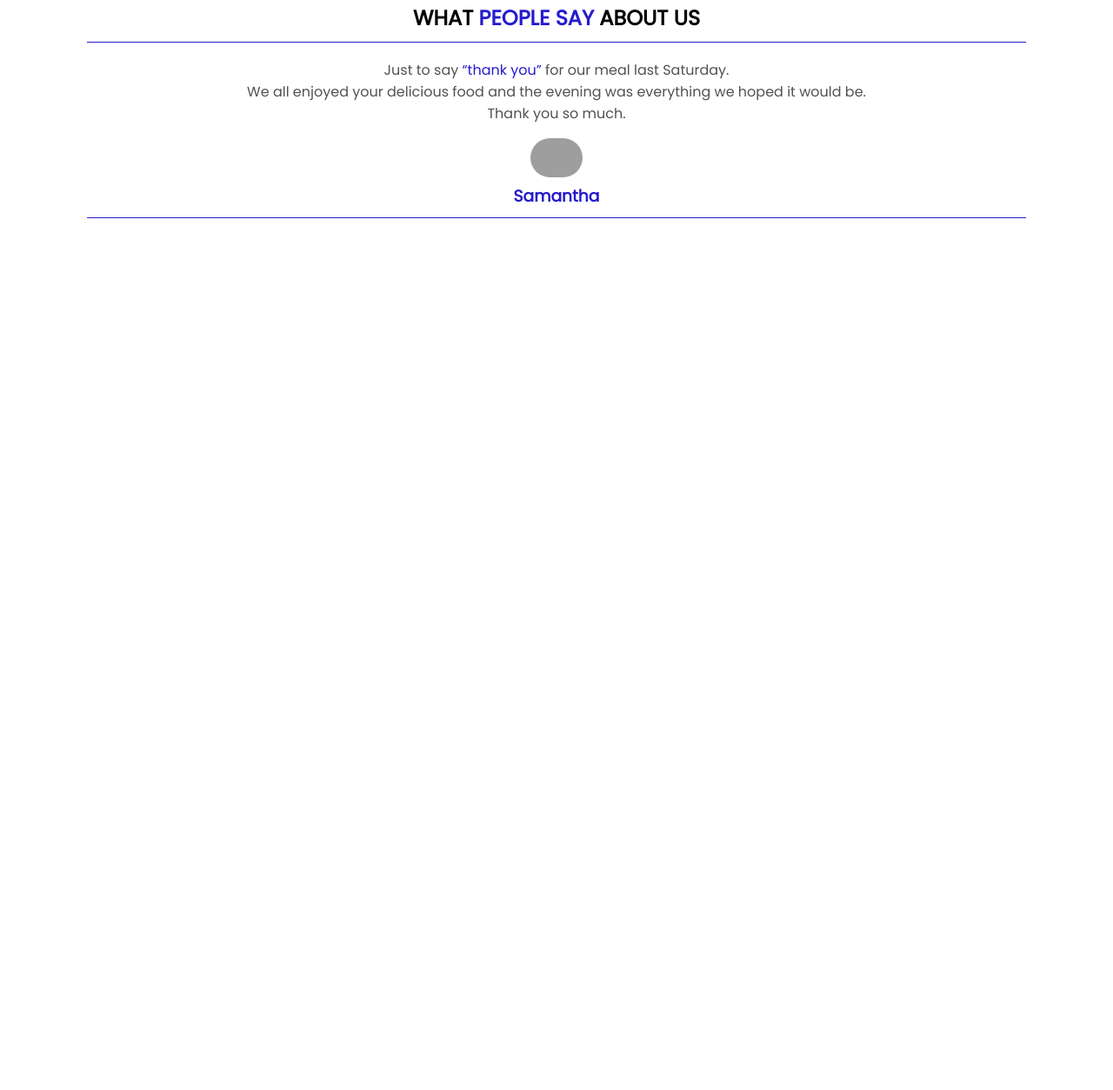
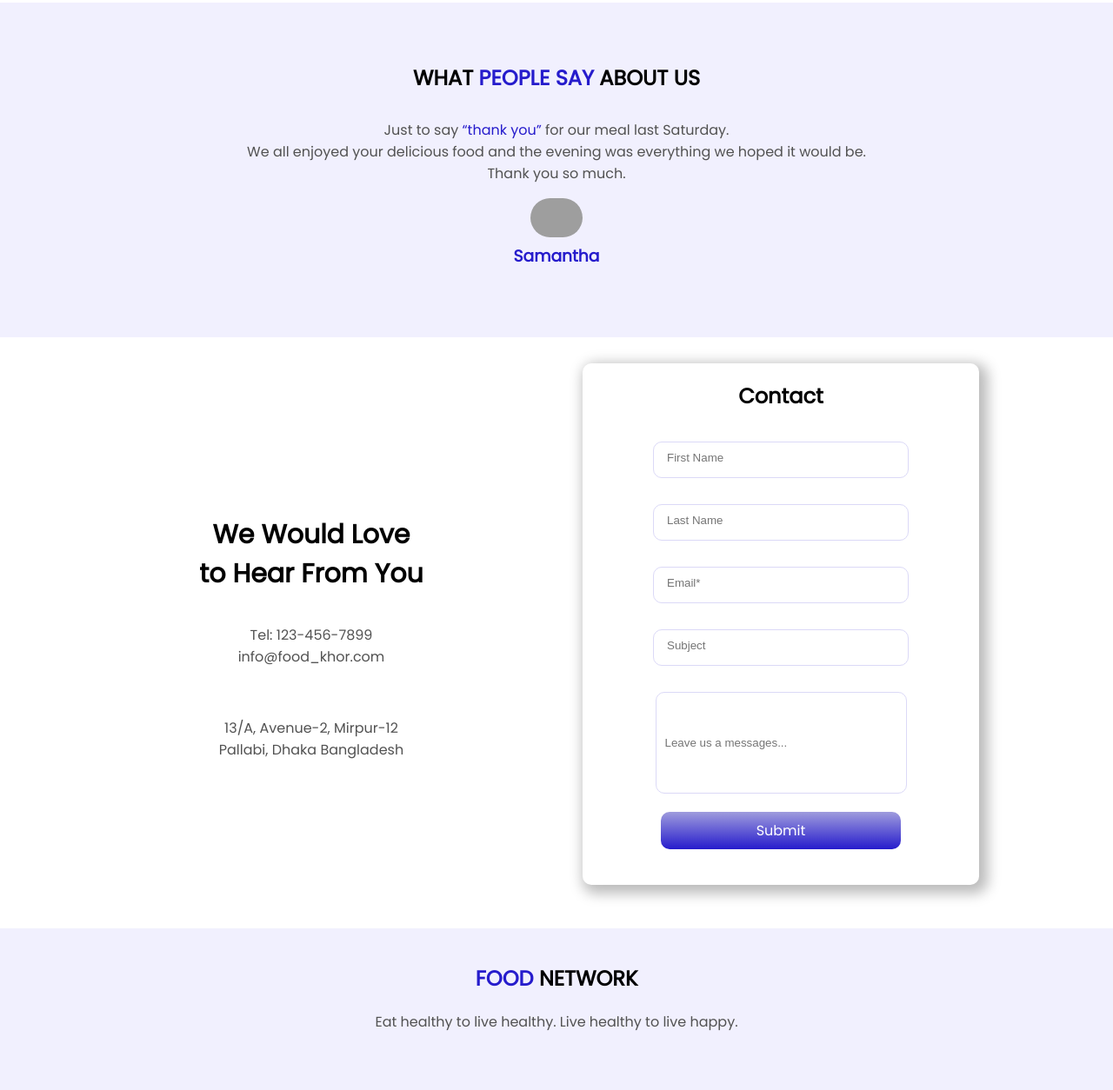
Before and after one commit to HasanShaikat/Food-World, a plain HTML site: page index.html in a window 1280 px wide. Shown: the part 1747-3001 px from the top of the page at 87% size. Before the commit the page ends 2048 px from the top, so only its background shows below. Drawn offline with Linux system fonts and the light colour scheme; grey boxes are pictures that could not be loaded.

Commit message:
contact and footer added

```diff
--- a/index.html
+++ b/index.html
@@ -66,5 +66,27 @@
             <h3>Samantha</h3>
         </div>
     </section>
+
+    <section id="contact">
+        <div class="contac-content">
+            <h1>We Would Love <br> to Hear From You</h1>
+            <p>Tel: 123-456-7899 <br> info@food_khor.com</p> <br>
+            <p>13/A, Avenue-2, Mirpur-12 <br> Pallabi, Dhaka Bangladesh</p>
+        </div>
+        <div class="contact-form">
+            <h1>Contact</h1>
+            <input type="text" placeholder="First Name" class="fst-name">
+            <input type="text" placeholder="Last Name" class="lst-name">
+            <input type="email" placeholder="Email*" class="mail">
+            <input type="text" placeholder="Subject" class="sub">
+            <input type="text" placeholder="Leave us a messages..." class="msg">
+            <a href="#">Submit</a>
+        </div>
+    </section>
+
+    <section id="footer">
+        <h1><span>FOOD</span> NETWORK</h1>
+        <P>Eat healthy to live healthy. Live healthy to live happy.</P>
+    </section>
 </body>
 </html>
--- a/style.css
+++ b/style.css
@@ -104,11 +104,11 @@ p{
 
 #people-say{
     text-align: center;
-    margin: 50px 100px;
-
+    padding: 50px 100px;
+    background-image: linear-gradient(#F1F0FE, #F1F0FE);
 }
 #people-say h1{
-    border-bottom: 1px solid #261CCC;
+    /* border-bottom: 1px solid #261CCC; */
     padding-bottom: 10px;
 }
 .people-content img{
@@ -118,6 +118,56 @@ p{
 .people-content h3{
     color: #261CCC;
     margin-top: 0;
-    border-bottom: 1px solid #261CCC;
+    /* border-bottom: 1px solid #261CCC; */
     padding-bottom: 10px;
 }
+
+#contact{
+    padding: 10px 100px 50px 100px;
+    display: flex;
+    text-align: center;
+}
+.contac-content{
+    width: 45%;
+    margin-right: 5%;
+    padding: 150px 30px 0 30px;
+    margin-top: 20px;
+}
+.contac-content h1{
+    font-size: 30px;
+    padding-bottom: 10px;
+}
+.contact-form{
+    width: 45%;
+    margin-right: 5%;
+    box-shadow: 5px 5px 15px 5px #bbbbbb;
+    margin-top: 20px;
+    padding-bottom: 50px;
+    border-radius: 10px;
+}
+.contact-form input{
+    padding: 10px 100px 15px 15px;
+    margin: 15px;
+    border-radius: 5px;
+    border: 1px solid #dbd9f7;
+    border-radius: 10px;
+    outline: none;
+}
+.contact-form .msg{
+    padding: 50px 100px 50px 10px;
+    margin-bottom: 30px;
+}
+.contact-form a{
+    text-decoration: none;
+    padding: 10px 110px;
+    background-image: linear-gradient(#9f9cdd, #261CCC);
+    color: #ffffff;
+    border-radius: 10px;
+}
+
+#footer{
+    text-align: center;
+    background-image: linear-gradient(#F1F0FE, #F1F0FE);
+    padding-top: 20px;
+    padding-bottom: 50px;
+}
```
Also changed, not shown: 1 other file.
